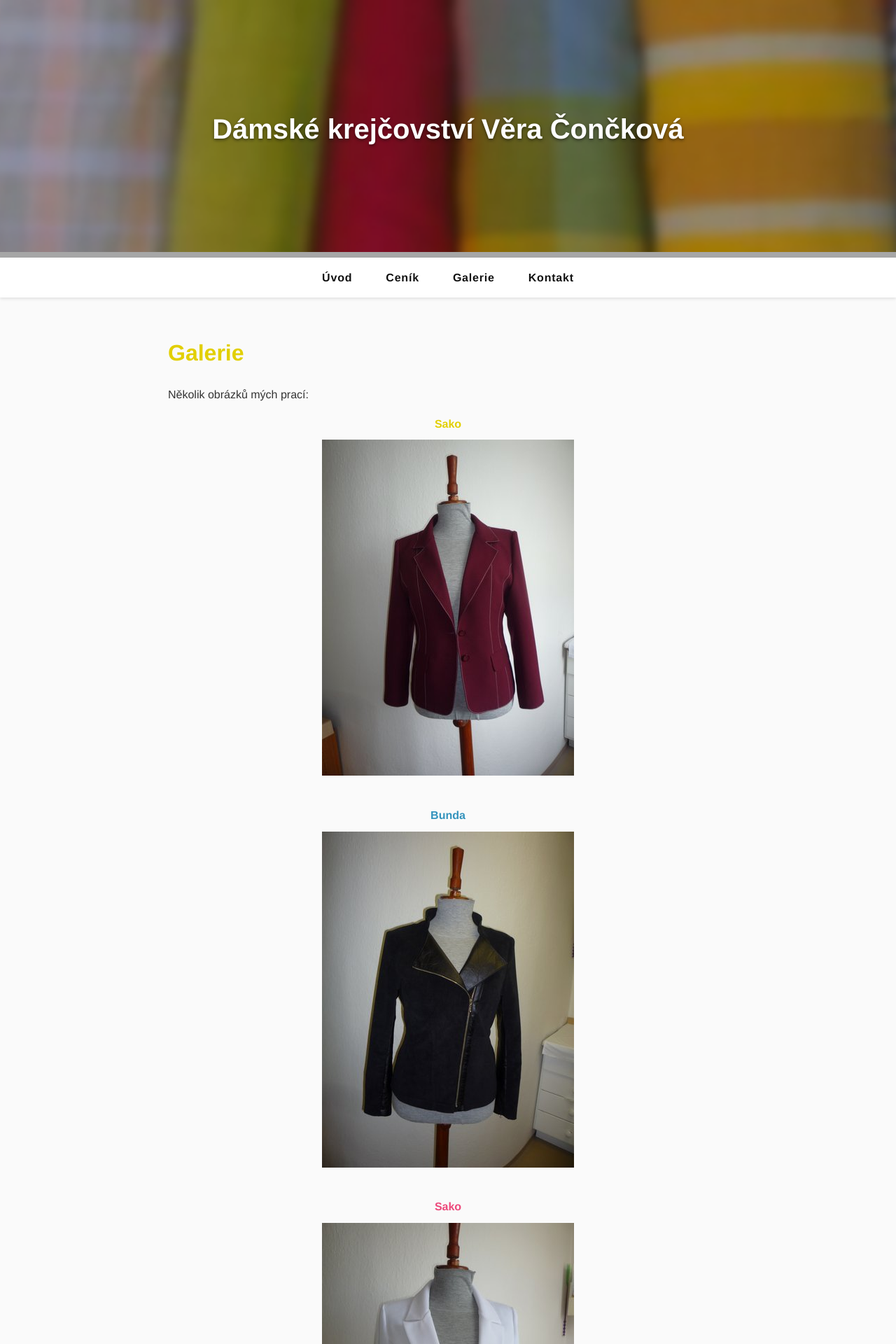
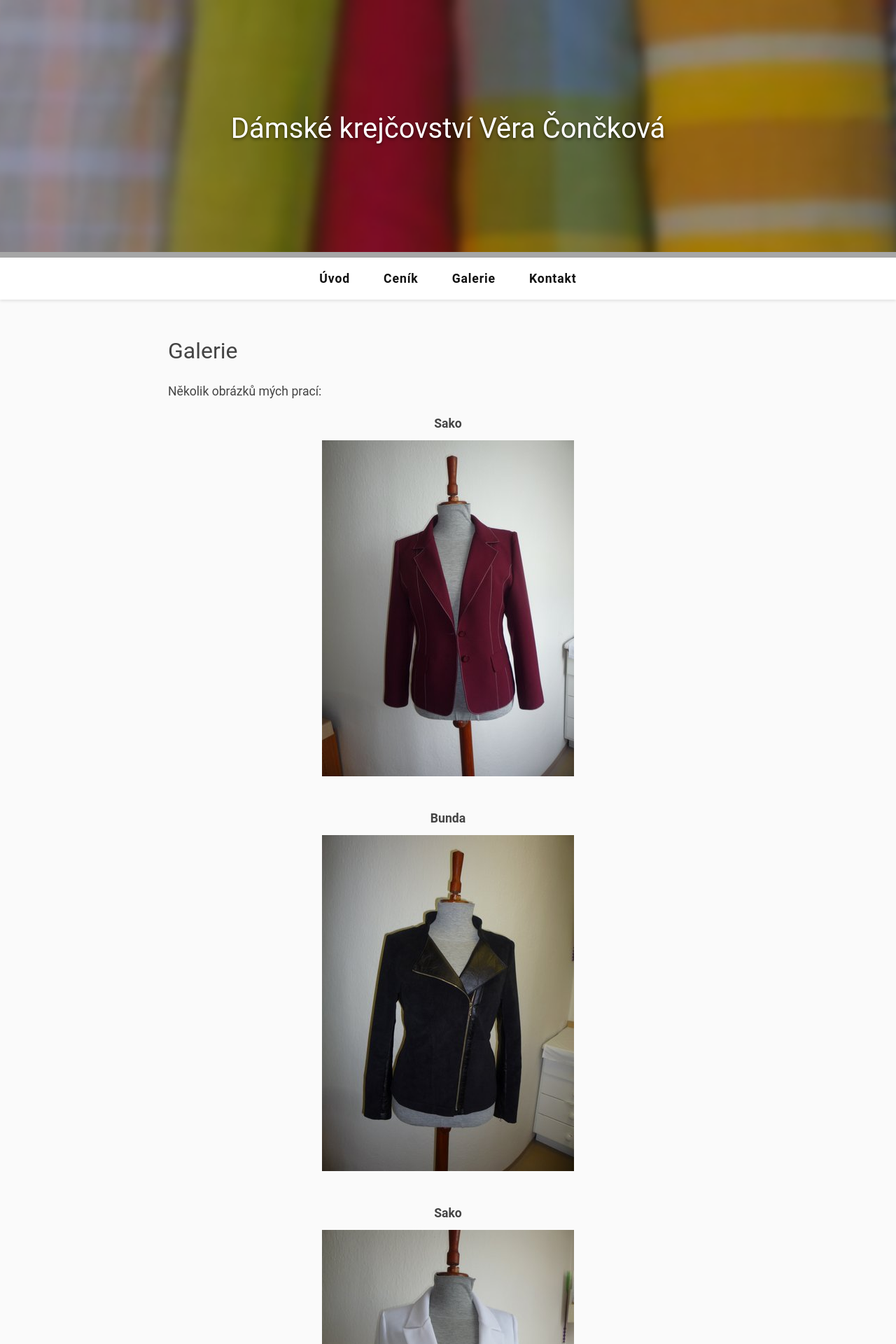
Before and after one commit to premac/conckova.cz, a PHP site: page /galerie.php in a window 1280 px wide. Shown: the top 1920 px of the page at 70% size. Run offline with PHP 8.4, Linux system fonts and the light colour scheme.

Commit message:
Unify text styling

```diff
--- a/cenik.php
+++ b/cenik.php
@@ -1,6 +1,6 @@
 <?php include "header.php"; ?>
 
-        <h1 class="ruzova">Ceník</h1>
+        <h1>Ceník</h1>
 
         <p>
         Uvedené ceny <span class="zluta"><b>nezahrnují materiál</b></span> a jsou pouze orientační. Podle složitosti provedení mohou být až o 20 procent vyšší.
--- a/galerie.php
+++ b/galerie.php
@@ -1,6 +1,6 @@
 <?php include "header.php"; ?>
 
-        <h1 class="zluta">Galerie</h1>
+        <h1>Galerie</h1>
 
         <p>
         Několik obrázků mých prací:
--- a/index.php
+++ b/index.php
@@ -1,6 +1,6 @@
 <?php include "header.php"; ?>
 
-        <h1 class="zelena">Vítám Vás</h1>
+        <h1>Vítám Vás</h1>
 
         <p>
         Vážený návštěvníku, vítám Vás na svých stránkách.
--- a/kontakt.php
+++ b/kontakt.php
@@ -1,6 +1,6 @@
 <?php include "header.php"; ?>
 
-        <h1 class="modra">Kontakt</h1>
+        <h1>Kontakt</h1>
 
         <p>
         <span class="zelena"><br><b>Provozovna Hrabyně</b></span>
--- a/styles.css
+++ b/styles.css
@@ -1,10 +1,18 @@
 body {
-  font-family: "Helvetica Neue", Arial, sans-serif;
+  font-family: "Roboto", "Helvetica Neue", Arial, sans-serif;
   margin: 0;
   padding: 0;
   background: #fafafa;
-  color: #333;
+  color: #444;
+  font-size: 1.1rem;
   line-height: 1.6;
+}
+
+h1 {
+  font-size: 2rem;
+  font-weight: normal;
+  color: inherit;
+  margin: 1rem 0;
 }
 
 .modern-header {
@@ -103,7 +111,9 @@ main {
   text-decoration: none;
 }
 
-.ruzova { color: #ed497b; }
-.zluta { color: #e2cf00; }
-.zelena { color: #93bd33; }
-.modra { color: #3393bd; }
+.ruzova,
+.zluta,
+.zelena,
+.modra {
+  color: inherit;
+}
```
